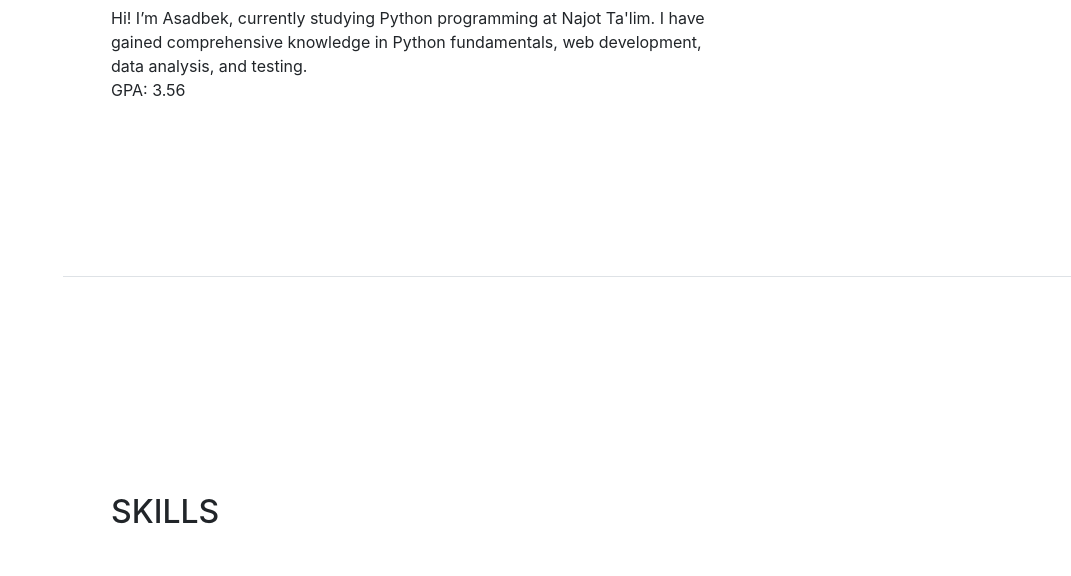
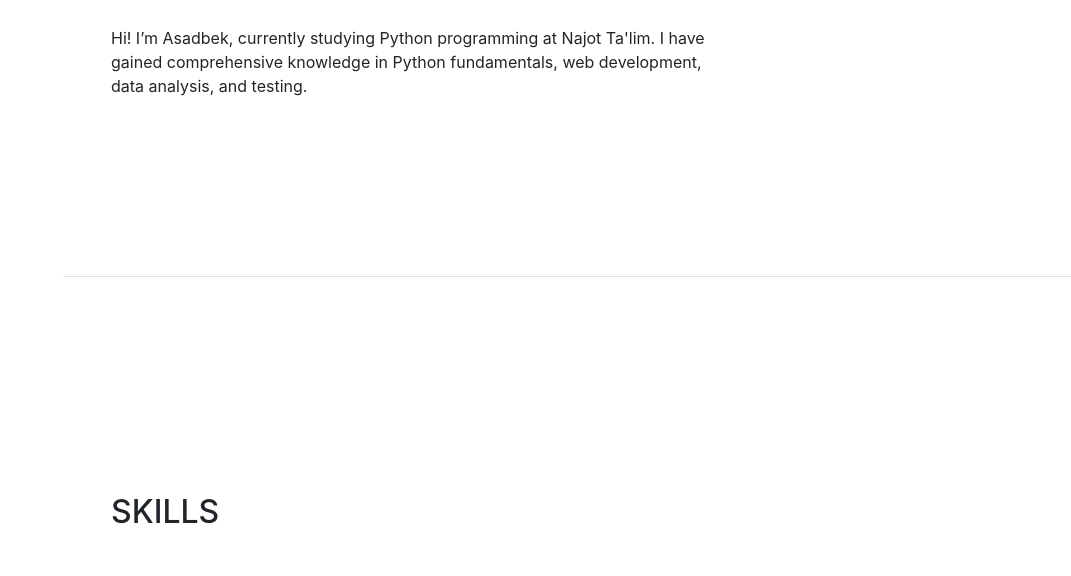
Before and after one commit to alamovAsadbek/my_portfolie, a website with bundled scripts: page index.html in a window 1280 px wide. Shown: the part 2123-2699 px from the top of the page, without its empty margins (209-1280 px from the left). Built offline with nearby package versions, Linux system fonts and the light colour scheme; files whose address does not match are found by name; a web font is replaced by a local one.

Commit message:
change html file

```diff
--- a/index.html
+++ b/index.html
@@ -184,7 +184,6 @@
                         Hi! I’m Asadbek, currently studying Python programming at Najot Ta'lim. I have gained
                         comprehensive knowledge in Python fundamentals, web development, data analysis, and testing.
                     </div>
-                    <p>GPA: 3.56</p>
                 </div>
                 <div class="resume-date text-md-right">
                     <span class="text-primary">August 2002 - May 2006</span>
```
